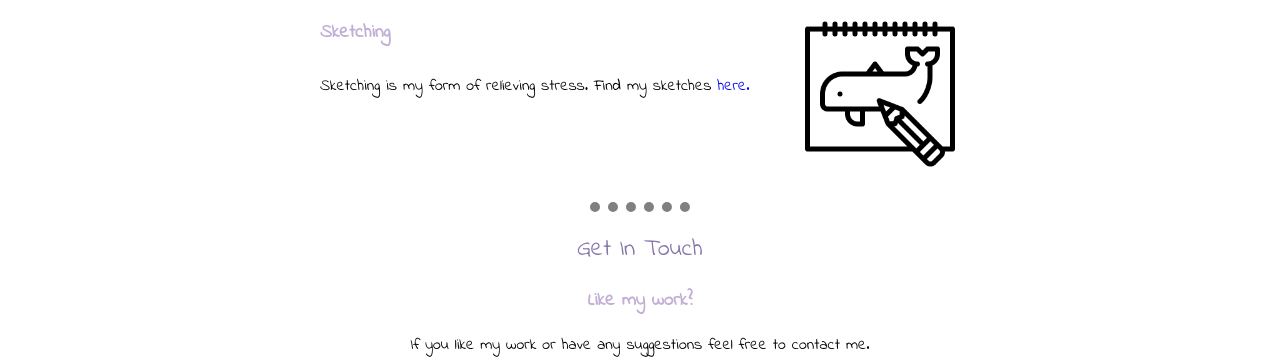
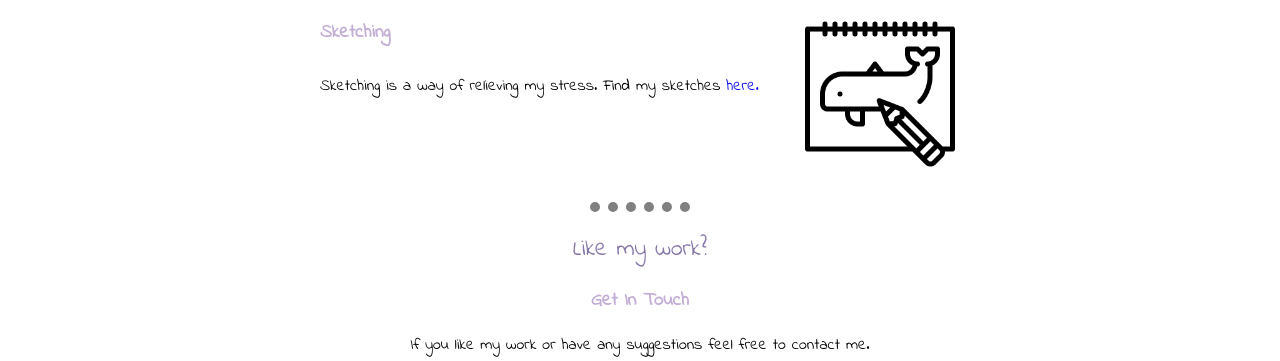
Before and after one commit to aarthireddykompelli/Home, a plain HTML site: page index.html in a window 1280 px wide. Shown: the part 1523-1884 px from the top of the page. Drawn offline with Linux system fonts and the light colour scheme.

Commit message:
Update index.html

```diff
--- a/index.html
+++ b/index.html
@@ -53,13 +53,13 @@
 
         <img class="drawing" src="drawing.png" alt="">
         <h3>Sketching</h3>
-        <p class="text">Sketching is my form of relieving stress. Find my sketches <a href="sketches.html">here.</a></p>
+        <p class="text">Sketching is a way of relieving my stress. Find my sketches <a href="sketches.html">here.</a></p>
       </div>
     </div>
     <hr>
     <div class="contact-me">
-      <h2>Get In Touch</h2>
-      <h3>Like my work? </h3>
+      <h2>Like my work?</h2>
+      <h3>Get In Touch </h3>
       <p>If you like my work or have any suggestions feel free to contact me.</p>
       <a class="btn" href="mailto:kompelliaarthi@gmail.com">CONTACT ME</a>
 
```
